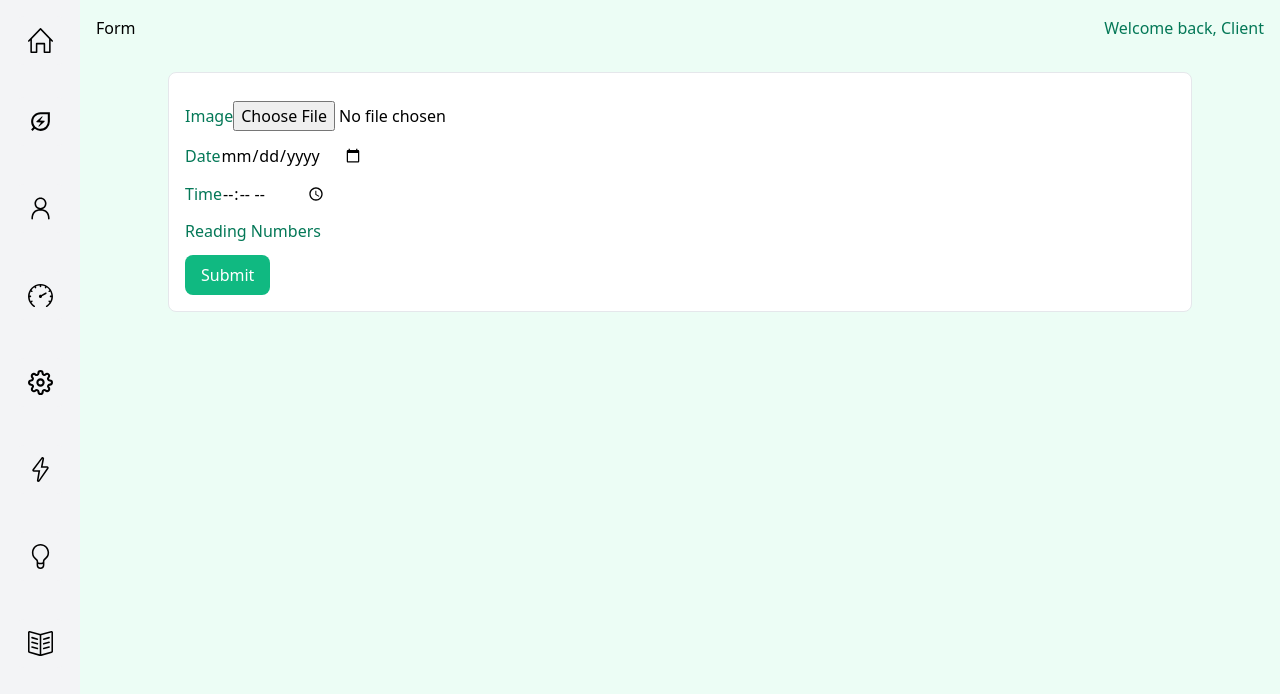
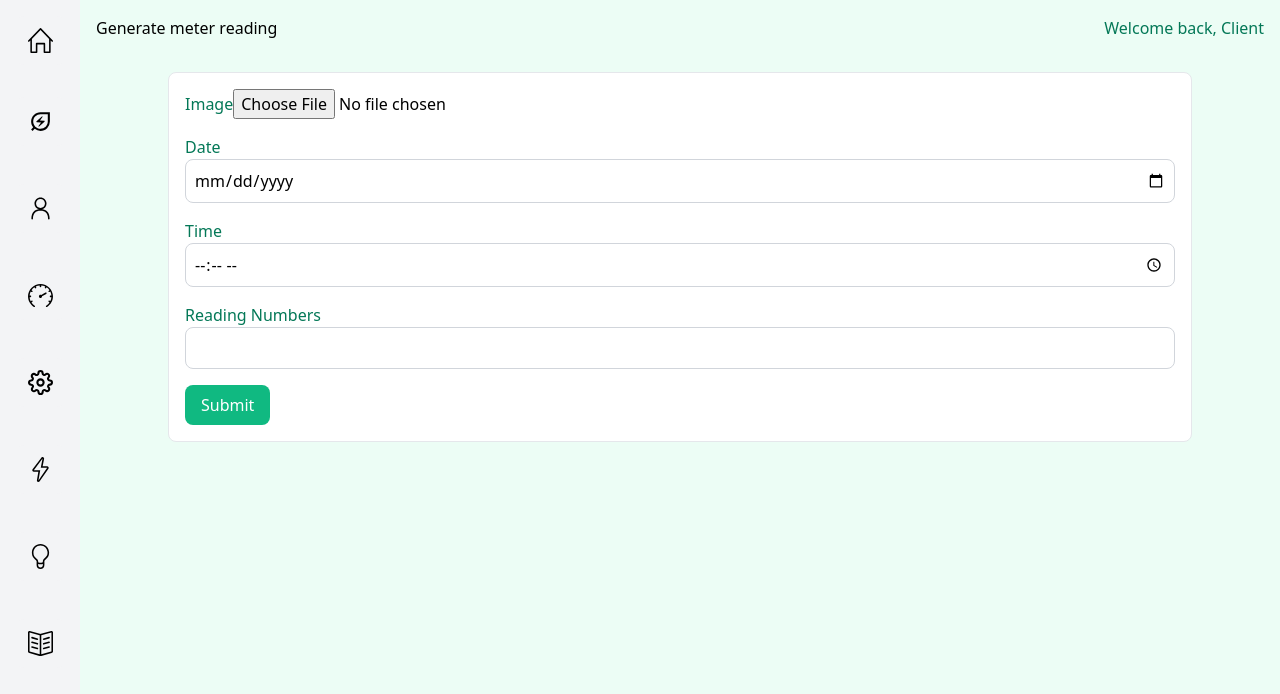
Before and after one commit to ToniAnton22/new-forest-escape-nextjs, a Next.js app: page /generatemeter in a window 1280 px wide. Shown: the top 694 px of the page. Built offline with nearby package versions, Linux system fonts and the light colour scheme.

Commit message:
generate meter page fix

```diff
--- a/pages/generatemeter.jsx
+++ b/pages/generatemeter.jsx
@@ -18,30 +18,34 @@ const Form = () => {
   return (
     <div className="bg-green-50 min-h-screen">
       <div className="flex justify-between p-4">
-        <h2>Form</h2>
+        <h2>Generate meter reading</h2>
         <h2 className="text-green-700">Welcome back, Client</h2>
       </div>
       <div className="p-4">
         <form onSubmit={handleSubmit}>
           <div className="w-full max-w-screen-lg mx-auto p-4 border rounded-lg bg-white">
-            <div className="my-3">
-              <label htmlFor="image" className="text-green-700 font-medium">
+            <div className="mb-4">
+              <label htmlFor="image" className="text-green-700 font-medium mb-2">
                 Image
               </label>
               <input type="file" id="image" onChange={handleImageChange} />
             </div>
-            <div className="my-3">
-              <label htmlFor="date" className="text-green-700 font-medium">
+            <div className="mb-4">
+              <label
+                htmlFor="date"
+                className="text-green-700 font-medium">
                 Date
               </label>
+
               <input
                 type="date"
                 id="date"
                 value={date}
+                className="border border-gray-300 p-2 rounded-lg w-full"
                 onChange={(e) => setDate(e.target.value)}
               />
             </div>
-            <div className="my-3">
+            <div className="mb-4">
               <label htmlFor="time" className="text-green-700 font-medium">
                 Time
               </label>
@@ -49,10 +53,11 @@ const Form = () => {
                 type="time"
                 id="time"
                 value={time}
+                className="border border-gray-300 p-2 rounded-lg w-full"
                 onChange={(e) => setTime(e.target.value)}
               />
             </div>
-            <div className="my-3">
+            <div className="mb-4">
               <label htmlFor="reading" className="text-green-700 font-medium">
                 Reading Numbers
               </label>
@@ -60,11 +65,14 @@ const Form = () => {
                 type="number"
                 id="reading"
                 value={reading}
+                className="border border-gray-300 p-2 rounded-lg w-full"
                 onChange={(e) => setReading(e.target.value)}
               />
             </div>
-            <button type="submit" className="bg-green-500 text-white px-4 py-2 rounded-lg">
-              Submit
+            <button
+            type="submit"
+            className="bg-green-500 text-white px-4 py-2 rounded-lg">
+            Submit
             </button>
           </div>
         </form>
--- a/pages/index.jsx
+++ b/pages/index.jsx
@@ -45,7 +45,7 @@ export default function Home() {
         <meta name="viewport" content="width=device-width, initial-scale=1" />
         <link rel="icon" href="/favicon.ico" />
       </Head>
-      <main className="bg-gray-200 min-h-screen">
+      <main className="bg-green-50 min-h-screen">
         <Header/>
         <TopCards/>
         <div className='p-4 grid md:grid-cols-3 grid-cols-1 gap-4'>
--- a/pages/orders.jsx
+++ b/pages/orders.jsx
@@ -1,20 +1,19 @@
 import React from 'react'
-import {FaShoppingBag} from 'react-icons/fa'
 import { BsThreeDotsVertical } from 'react-icons/bs'
 import {data} from '../data/data'
 
 const orders = () => {
   return (
-    <div className='bg-gray-100 min-h-screen'>
+    <div className='bg-green-50 min-h-screen'>
         <div className='flex justify-between px-4 pt-4'>
-            <h2>Orders</h2>
+            <h2>Houses</h2>
             <h2>Welcome Back, Client</h2>
         </div>
         <div className='p-4'>
             <div className='w-full m-auto p-4 border rounded-lg bg-white overflow-y-auto'>
                 <div className='my-3 p-2 grid md:grid-cols-4 sm:grid-cols-3 grid-cols-2 items-center justify-between cursor-pointer'>
                     <span>Order</span>
-                    <span className='sm:text-left text-right'>Status</span>
+                    <span className='sm:text-left text-right'>House</span>
                     <span className='hidden md:grid'>Last Orders</span>
                     <span className='hidden sm:grid'>Method</span>
                 </div>
@@ -24,9 +23,7 @@ const orders = () => {
                             <li key={id}
                         className='bg-gray-50 hover:bg-gray-100 rounded-lg my-3 p-2 grid md:grid-cols-4 sm:grid-cols-3 grid-cols-2 items-center justify-between cursor-pointer'>
                             <div className='flex'>
-                                <div className='bg-purple-100 p-3 rounded-lg '>
-                                    <FaShoppingBag className='text-purple-800'/>
-                                </div>
+
                                 <div className='pl-4 '>
                                     <p className='text-gray-800 font-bold'>{order.total.toLocaleString()}</p>
                                     <p className='text-gray-800 text-sm'>{order.name.first}</p>
```
